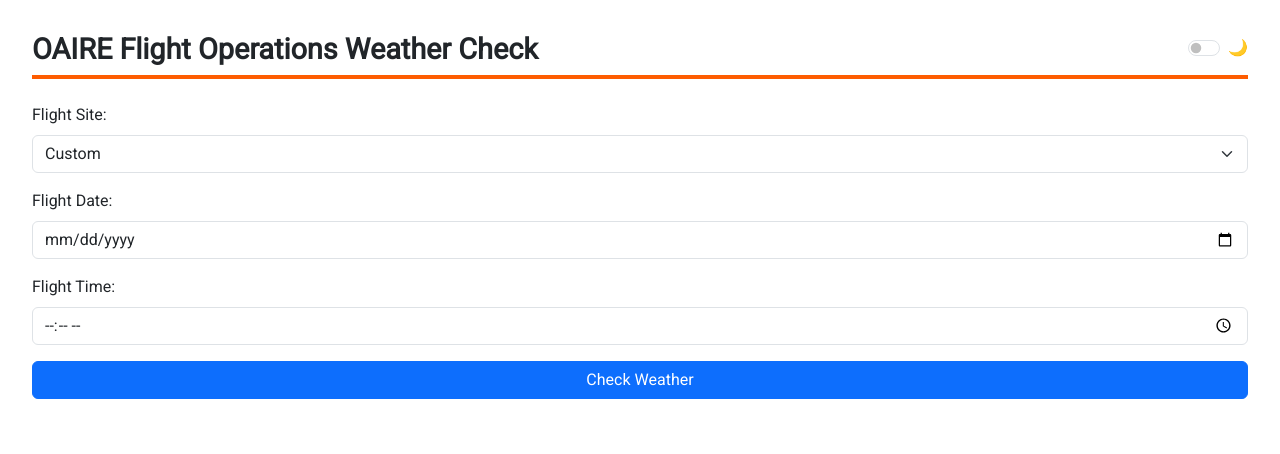
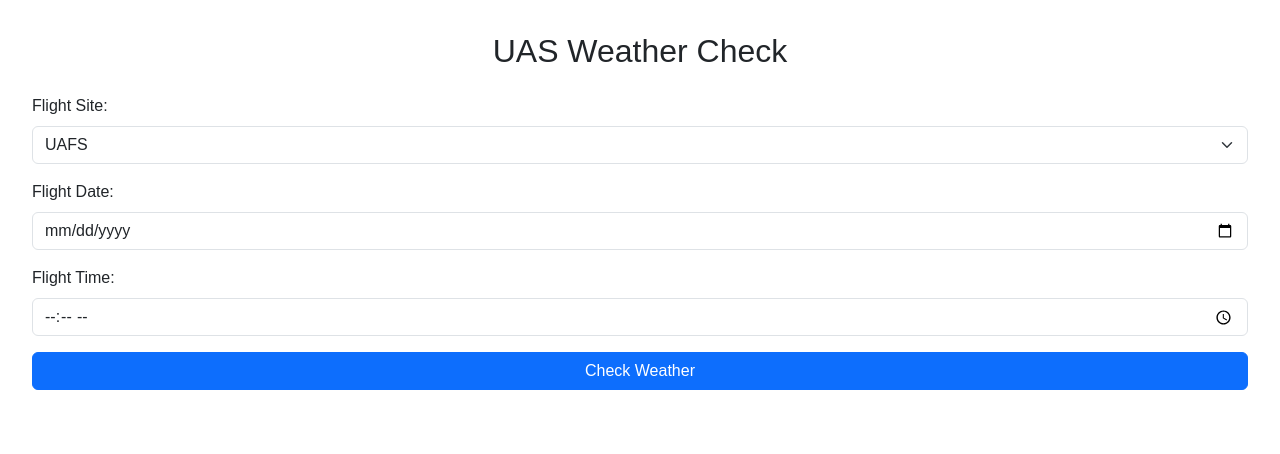
Before and after one commit to jarrettschwarz/uas_weather_app, a Flask app: page / in a window 1280 px wide. Shown: the top 454 px of the page. Run offline with Flask 3, Linux system fonts and the light colour scheme.

Commit message:
Update index.html

```diff
--- a/templates/index.html
+++ b/templates/index.html
@@ -1,39 +1,11 @@
 <!DOCTYPE html>
-<html lang="en">
+<html>
 <head>
-  <title>UAS Weather Report</title>
+    <title>UAS Weather Check</title>
     <meta name="viewport" content="width=device-width, initial-scale=1">
     <link href="https://cdn.jsdelivr.net/npm/bootstrap@5.3.0/dist/css/bootstrap.min.css" rel="stylesheet">
-  <link href="https://fonts.googleapis.com/css2?family=Roboto&display=swap" rel="stylesheet">
     <style>
-    body {
-      padding: 2rem;
-      font-family: 'Roboto', sans-serif;
-      font-size: 1rem;
-      transition: background-color 0.3s, color 0.3s;
-    }
-
-    h1 {
-      font-size: 1.8rem;
-      font-weight: 700;
-      margin: 0;
-    }
-
-    h5 {
-      font-weight: 600;
-      margin-bottom: 0.75rem;
-    }
-
-    li {
-      font-size: 1rem;
-    }
-
-    .title-header {
-      font-weight: 600;
-      font-size: 1.1rem;
-      margin-bottom: 1rem;
-    }
-
+        body { padding: 2rem; font-family: sans-serif; }
         .box {
             border: 1px solid #ccc;
             border-radius: 8px;
@@ -42,126 +14,88 @@
             background-color: #f9f9f9;
             box-shadow: 0 2px 6px rgba(0, 0, 0, 0.08);
         }
-
-    .check-pass {
-      color: green;
-      font-weight: bold;
-    }
-
-    .check-fail {
-      color: red;
-      font-weight: bold;
-    }
-
-    .sticky-header {
-      position: sticky;
-      top: 0;
-      z-index: 1000;
-      border-bottom: 4px solid #FE5C00;
-      padding-bottom: 0.5rem;
-      background-color: #ffffff;
-      transition: background-color 0.3s;
-    }
-
-    input[type="date"],
-    input[type="time"] {
-      text-align: left;
-      padding-right: 0.75rem;
-      background-position: left 0.75rem center;
-    }
-
-    .dark-mode {
-      background-color: #1e1e1e;
-      color: #e0e0e0;
-    }
-
-    .dark-mode .box {
-      background-color: #2c2c2c;
-      border-color: #444;
-    }
-
-    .dark-mode .form-control,
-    .dark-mode .form-select {
-      background-color: #333;
-      color: #fff;
-      border-color: #666;
-    }
-
-    .dark-mode .sticky-header {
-      background-color: #1e1e1e;
-    }
-
-    @media (max-width: 768px) {
-      body {
-        padding: 1rem;
-        font-size: 1.05rem;
-      }
-
-      h1 {
-        font-size: 1.4rem;
-      }
-
-      .form-check-label {
-        font-size: 1.2rem;
-      }
-
-      li {
-        font-size: 1rem;
-      }
-    }
-
-    .blinking-marker {
-      animation: pulse 1.2s ease-in-out infinite;
-    }
-
-    @keyframes pulse {
-      0% {
-        opacity: 0.6;
-        transform: scale(1);
-      }
-      50% {
-        opacity: 1;
-        transform: scale(1.3);
-      }
-      100% {
-        opacity: 0.6;
-        transform: scale(1);
-      }
-    }
+        .check-pass { color: green; font-weight: bold; }
+        .check-fail { color: red; font-weight: bold; }
     </style>
 </head>
 <body>
+    <h2 class="mb-4 text-center">UAS Weather Check</h2>
 
-  <!-- Sticky Header with Dark Mode Toggle -->
-  <div class="d-flex justify-content-between align-items-center mb-4 sticky-header">
-    <h1>OAIRE Flight Operations Weather Check</h1>
-    <div class="form-check form-switch ms-3">
-      <input class="form-check-input" type="checkbox" id="darkToggle">
-      <label class="form-check-label" for="darkToggle">🌙</label>
+    <form method="post" class="mb-4">
+        <label class="form-label">Flight Site:</label>
+        <select name="site" id="site" class="form-select mb-3" onchange="toggleCustomCoords(this.value)">
+            <option value="UAFS">UAFS</option>
+            <option value="CENFEX">CENFEX</option>
+            <option value="Legion Field">Legion Field</option>
+            <option value="SkyWay36">SkyWay36</option>
+            <option value="Custom">Custom Location</option>
+        </select>
+
+        <div id="customCoords" style="display: none;">
+            <div class="mb-3">
+                <label class="form-label">Coordinate Format:</label>
+                <select id="coordFormat" name="coordFormat" class="form-select" onchange="handleCoordFormatChange()">
+                    <option value="decimal">Decimal Degrees</option>
+                    <option value="dms">Degrees Minutes Seconds (DMS)</option>
+                </select>
+            </div>
+
+            <div id="decimalInputs">
+                <div class="mb-2">
+                    <input type="text" name="lat_decimal" placeholder="Latitude (e.g., 36.1623)" class="form-control">
+                </div>
+                <div>
+                    <input type="text" name="lon_decimal" placeholder="Longitude (e.g., -98.8362)" class="form-control">
                 </div>
             </div>
 
-  <form method="post" class="mb-4">
-    <div class="mb-3">
-      <label class="form-label">Flight Site:</label>
-      <select name="site" class="form-select" required>
-        {% for name in flight_sites %}
-        <option value="{{ name }}">{{ name }}</option>
-        {% endfor %}
+            <div id="dmsInputs" class="d-none">
+                <div class="row mb-2">
+                    <div class="col">
+                        <input type="number" name="lat_deg" placeholder="Lat Deg" class="form-control">
+                    </div>
+                    <div class="col">
+                        <input type="number" name="lat_min" placeholder="Lat Min" class="form-control">
+                    </div>
+                    <div class="col">
+                        <input type="number" name="lat_sec" placeholder="Lat Sec" class="form-control">
+                    </div>
+                    <div class="col">
+                        <select name="lat_dir" class="form-select">
+                            <option value="N">N</option>
+                            <option value="S">S</option>
                         </select>
                     </div>
+                </div>
+                <div class="row">
+                    <div class="col">
+                        <input type="number" name="lon_deg" placeholder="Lon Deg" class="form-control">
+                    </div>
+                    <div class="col">
+                        <input type="number" name="lon_min" placeholder="Lon Min" class="form-control">
+                    </div>
+                    <div class="col">
+                        <input type="number" name="lon_sec" placeholder="Lon Sec" class="form-control">
+                    </div>
+                    <div class="col">
+                        <select name="lon_dir" class="form-select">
+                            <option value="E">E</option>
+                            <option value="W">W</option>
+                        </select>
+                    </div>
+                </div>
+            </div>
+        </div>
 
-    <div class="mb-3">
+        <div class="mt-3 mb-3">
             <label class="form-label">Flight Date:</label>
             <input type="date" name="flight_date" class="form-control" required>
         </div>
-
         <div class="mb-3">
             <label class="form-label">Flight Time:</label>
             <input type="time" name="flight_time" class="form-control" required>
         </div>
-
-    <div class="mb-3">
+        <div>
             <button type="submit" class="btn btn-primary w-100">Check Weather</button>
         </div>
     </form>
@@ -169,7 +103,7 @@
     {% if result %}
     <div class="box text-center">
         <h4>Go / No-Go Decision:</h4>
-    <div class="display-5 my-2">
+        <div style="font-size: 1.4rem;">
             <span class="badge {{ 'bg-success' if result.go_nogo == 'Go' else 'bg-danger' }}">
                 {{ result.go_nogo }}
             </span>
@@ -179,149 +113,56 @@
         {% endif %}
     </div>
 
-  <div class="title-header">
-    Flight Conditions at: {{ result.site }} — {{ result.datetime_cst }}<br>
-    Coordinates: {{ selected_coords.lat | dms }} {{ selected_coords.lon | dms }}
-  </div>
-
-  <div class="row">
-    <div class="col-md-6">
     <div class="box">
-        <h5>
-          {% if result.source == 'taf' %}
-            TAF Conditions
-          {% elif result.source == 'forecast' %}
-            NWS Forecast
-          {% else %}
-            METAR Conditions
+        <h5>Flight Conditions — {{ result.datetime_cst }}</h5>
+        <p>Coordinates: {{ selected_coords.lat | dms }} {{ selected_coords.lon | dms }}</p>
+        <ul class="list-unstyled">
+          <li>Source Used:
+              {% if result.source == 'metar' %}METAR
+              {% elif result.source == 'forecast' %}NWS Forecast
+              {% else %}Unknown
               {% endif %}
-        </h5>
-        <div style="font-size: 2rem;">{{ result.icon }}</div>
-        <ul class="list-unstyled">
+          </li>
           <li>Forecast: <span class="{{ 'check-pass' if result.condition_pass else 'check-fail' }}">{{ result.forecast }}</span></li>
           <li>Visibility: <span class="{{ 'check-pass' if result.visibility_pass else 'check-fail' }}">{{ result.visibility }}</span></li>
           <li>Cloud Base: <span class="{{ 'check-pass' if result.cloud_pass else 'check-fail' }}">{{ result.cloud_label }}</span></li>
-          <li>Wind: <span class="{{ 'check-pass' if result.wind_pass else 'check-fail' }}">
-            {{ result.wind_forecast if result.source != 'metar' else result.wind_metar }}</span>
-          </li>
+          <li>Wind: <span class="{{ 'check-pass' if result.wind_pass else 'check-fail' }}">{{ result.wind_forecast if result.source != 'metar' else result.wind_metar }}</span></li>
       </ul>
-      </div>
-    </div>
 
-    <div class="col-md-6">
-      <div class="box">
-        <h5>Part 107 Requirements</h5>
-        <ul>
-          <li>Visibility ≥ 3 statute miles</li>
-          <li>Cloud base ≥ 500 ft AGL</li>
-          <li>Wind ≤ 15.7 mph</li>
-          <li>No fog, rain, snow, thunderstorms, etc.</li>
-        </ul>
-      </div>
-    </div>
     </div>
 
     <div class="box">
-    <h5>Sunrise / Sunset Times</h5>
+        <h5>Sunrise / Sunset</h5>
         <ul class="list-unstyled">
             <li>Sunrise: {{ result.sunrise }}</li>
             <li>Sunset: {{ result.sunset }}</li>
             {% if result.flight_time_remaining %}
-      <li><strong>Flight Time:</strong> {{ result.flight_time_remaining }}</li>
+            <li><strong>Flight Time Remaining:</strong> {{ result.flight_time_remaining }}</li>
             {% endif %}
         </ul>
     </div>
 
-  {% if result.taf_table %}
     <div class="box">
-    <h5>{{ result.source == 'taf' and "TAF Forecast Timeline" or "NWS Forecast Timeline" }}</h5>
-    <div class="table-responsive">
-      <table class="table table-sm table-striped">
-        <thead>
-          <tr>
-            <th>Time Range</th>
-            <th>Wind</th>
-            <th>Visibility</th>
-            <th>Clouds</th>
-            <th>Conditions</th>
-          </tr>
-        </thead>
-        <tbody>
-          {% for period in result.taf_table %}
-          <tr>
-            <td>{{ period.start_cst.strftime('%I:%M %p') }}–{{ period.end_cst.strftime('%I:%M %p') }}</td>
-            <td>{{ period.wind }}</td>
-            <td>{{ period.vis }}</td>
-            <td>{{ period.clouds }}</td>
-            <td>{{ period.condition }}</td>
-          </tr>
-          {% endfor %}
-        </tbody>
-      </table>
-    </div>
+        <h5>Sources Used</h5>
+        <ul class="list-unstyled">
+            <li><strong>METAR Station:</strong> {{ result.station_used }}</li>
+            <li><strong>TAF Station:</strong> {{ result.taf_used }}</li>
+            <li><strong>NWS Forecast URL:</strong> <a href="{{ result.forecast_url_used }}" target="_blank">{{ result.forecast_url_used }}</a></li>
+        </ul>
     </div>
     {% endif %}
 
-  <!-- Custom Windy Radar Map -->
-  <div class="box text-center">
-    <h5>Radar</h5>
-    <div id="windy-map" style="width: 100%; height: 450px;"></div>
-  </div>
-  {% endif %}
-
-  <!-- Theme toggle -->
     <script>
-    const toggle = document.getElementById("darkToggle");
-    const body = document.body;
-
-    if (localStorage.getItem("darkMode") === "true") {
-      body.classList.add("dark-mode");
-      toggle.checked = true;
+        function handleCoordFormatChange() {
+            const format = document.getElementById("coordFormat").value;
+            document.getElementById("decimalInputs").classList.toggle("d-none", format !== "decimal");
+            document.getElementById("dmsInputs").classList.toggle("d-none", format !== "dms");
         }
 
-    toggle.addEventListener("change", () => {
-      body.classList.toggle("dark-mode");
-      localStorage.setItem("darkMode", toggle.checked);
-    });
+        function toggleCustomCoords(value) {
+            const isCustom = value === "Custom";
+            document.getElementById("customCoords").style.display = isCustom ? "block" : "none";
+        }
     </script>
-
-  <!-- Windy Radar (only loads if coords exist) -->
-  {% if selected_coords %}
-  <link rel="stylesheet" href="https://unpkg.com/leaflet@1.7.1/dist/leaflet.css" />
-  <script src="https://unpkg.com/leaflet@1.7.1/dist/leaflet.js"></script>
-  <script src="https://api.windy.com/assets/map-forecast/libBoot.js"></script>
-  <script>
-    const windyOptions = {
-      key: "6R0dVPCPe0zl4isD0Y9A4RjwUyyyQ5Hg",
-      lat: 35.5,
-      lon: -97.5,
-      zoom: 7,
-      overlay: "radar"
-    };
-
-    console.log("DEBUG: Windy options:", windyOptions);
-
-    windyInit(windyOptions, function (windyAPI) {
-      const { map } = windyAPI;
-
-      const selectedLat = {{ selected_coords.lat | tojson }};
-      const selectedLon = {{ selected_coords.lon | tojson }};
-
-      console.log("DEBUG: Selected Lat/Lon for marker:", selectedLat, selectedLon);
-
-      const marker = L.circleMarker([selectedLat, selectedLon], {
-        radius: 10,
-        color: "#00bfff",
-        fillColor: "#00bfff",
-        fillOpacity: 0.7,
-        className: "blinking-marker"
-      }).addTo(map);
-
-      console.log("DEBUG: Marker added to map");
-    });
-  </script>
-
-  {% endif %}
-
 </body>
 </html>
```
Lines whose indentation alone changed are shown as unchanged.
